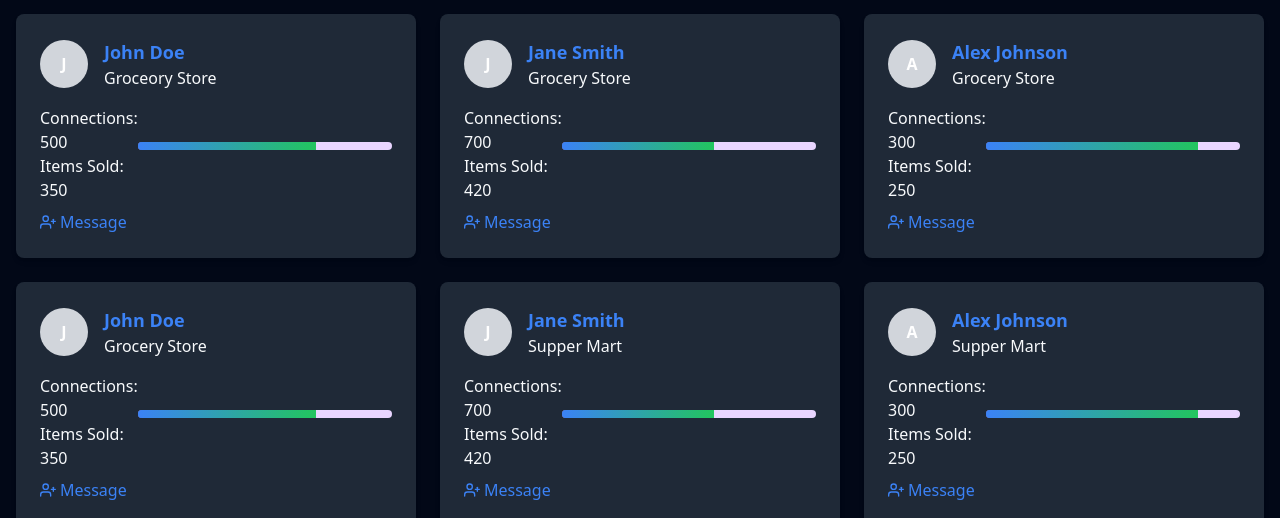
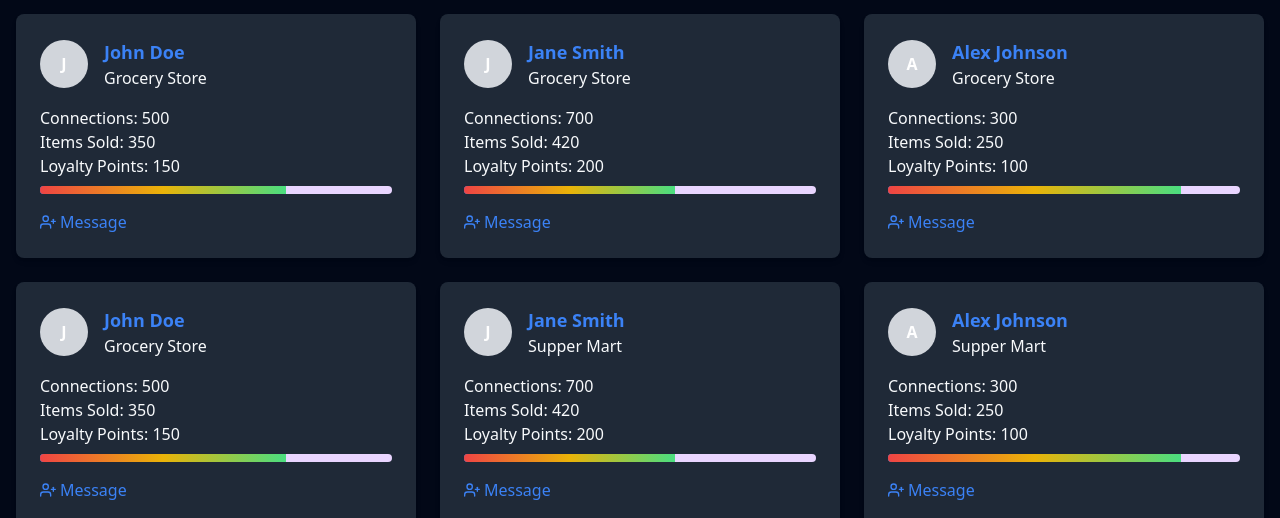
Before and after one commit to AkshadGawde/hackathon, a React (Vite) app: page /attendance in a window 1280 px wide. Shown: the part 208-726 px from the top of the page. Built offline with nearby package versions, Linux system fonts and the light colour scheme; no server answers.

Commit message:
Accounts

```diff
--- a/src/Pages/Student/Account.jsx
+++ b/src/Pages/Student/Account.jsx
@@ -100,7 +100,7 @@ const Account = () => {
           {/* Progress Bar */}
           <div className="w-1/2 h-3 bg-gray-200 rounded-full overflow-hidden">
             <div
-              className="h-full bg-gradient-to-r from-blue-500 to-green-500 transition-all duration-500 ease-in-out hover:from-yellow-400 hover:to-red-400"
+              className="h-full bg-gradient-to-r from-red-500 to-green-400 via-yellow-500"
               style={{ width: `${progress}%` }}
             ></div>
           </div>
--- a/src/Pages/Student/Attendance/Attendance.jsx
+++ b/src/Pages/Student/Attendance/Attendance.jsx
@@ -8,9 +8,10 @@ const Attendance = () => {
     {
       id: 1,
       name: "John Doe",
-      occupation: "Groceory Store",
+      occupation: "Grocery Store",
       connections: 500,
       itemsSold: 350,
+      loyaltyPoints: 150,
     },
     {
       id: 2,
@@ -18,6 +19,7 @@ const Attendance = () => {
       occupation: "Grocery Store",
       connections: 700,
       itemsSold: 420,
+      loyaltyPoints: 200,
     },
     {
       id: 3,
@@ -25,6 +27,7 @@ const Attendance = () => {
       occupation: "Grocery Store",
       connections: 300,
       itemsSold: 250,
+      loyaltyPoints: 100,
     },
     {
       id: 4,
@@ -32,6 +35,7 @@ const Attendance = () => {
       occupation: "Grocery Store",
       connections: 500,
       itemsSold: 350,
+      loyaltyPoints: 150,
     },
     {
       id: 5,
@@ -39,6 +43,7 @@ const Attendance = () => {
       occupation: "Supper Mart",
       connections: 700,
       itemsSold: 420,
+      loyaltyPoints: 200,
     },
     {
       id: 6,
@@ -46,6 +51,7 @@ const Attendance = () => {
       occupation: "Supper Mart",
       connections: 300,
       itemsSold: 250,
+      loyaltyPoints: 100,
     },
     // Add more connections
   ];
@@ -97,13 +103,16 @@ const Attendance = () => {
                   <p className="text-white-600">{person.occupation}</p>
                 </div>
               </div>
-              <div className="flex justify-between items-center">
               <div className="flex flex-col">
-                  <p className="text-white-600">
+                <div className="text-white-600 mb-2">
+                  <p>
                     Connections: {person.connections}
                   </p>
-                  <p className="text-white-600">
+                  <p>
                     Items Sold: {person.itemsSold}
+                  </p>
+                  <p>
+                    Loyalty Points: {person.loyaltyPoints}
                   </p>
                 </div>
                 <div className="relative w-full">
@@ -113,18 +122,20 @@ const Attendance = () => {
                         width: `${(person.itemsSold / person.connections) * 100}%`,
                         backgroundColor: "#3f51b5",
                       }}
-                      className="h-full bg-gradient-to-r from-blue-500 to-green-500 transition-all duration-500 ease-in-out hover:from-yellow-400 hover:to-red-400"
+                      className="h-full bg-gradient-to-r from-red-500 to-green-400 via-yellow-500"
                     ></div>
                   </div>
                 </div>
               </div>
+              <div className="mt-auto">
                 <button
-                className="flex items-center text-blue-500 mt-2"
+                  className="flex items-center text-blue-500"
                   onClick={() => alert("Message button clicked")}
                 >
                   <FiUserPlus className="mr-1" />
                   Message
                 </button>
+              </div>
             </div>
           ))}
         </div>
```
Lines whose indentation alone changed are shown as unchanged.
